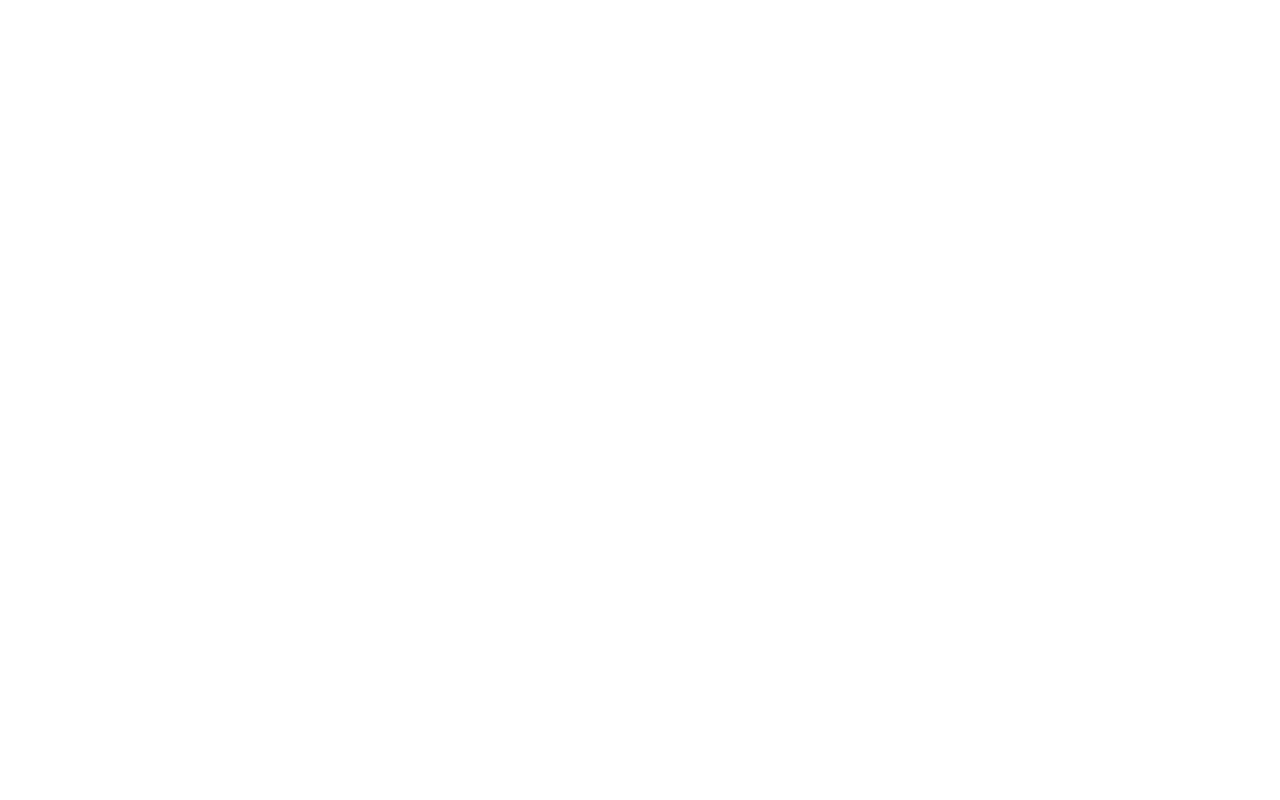
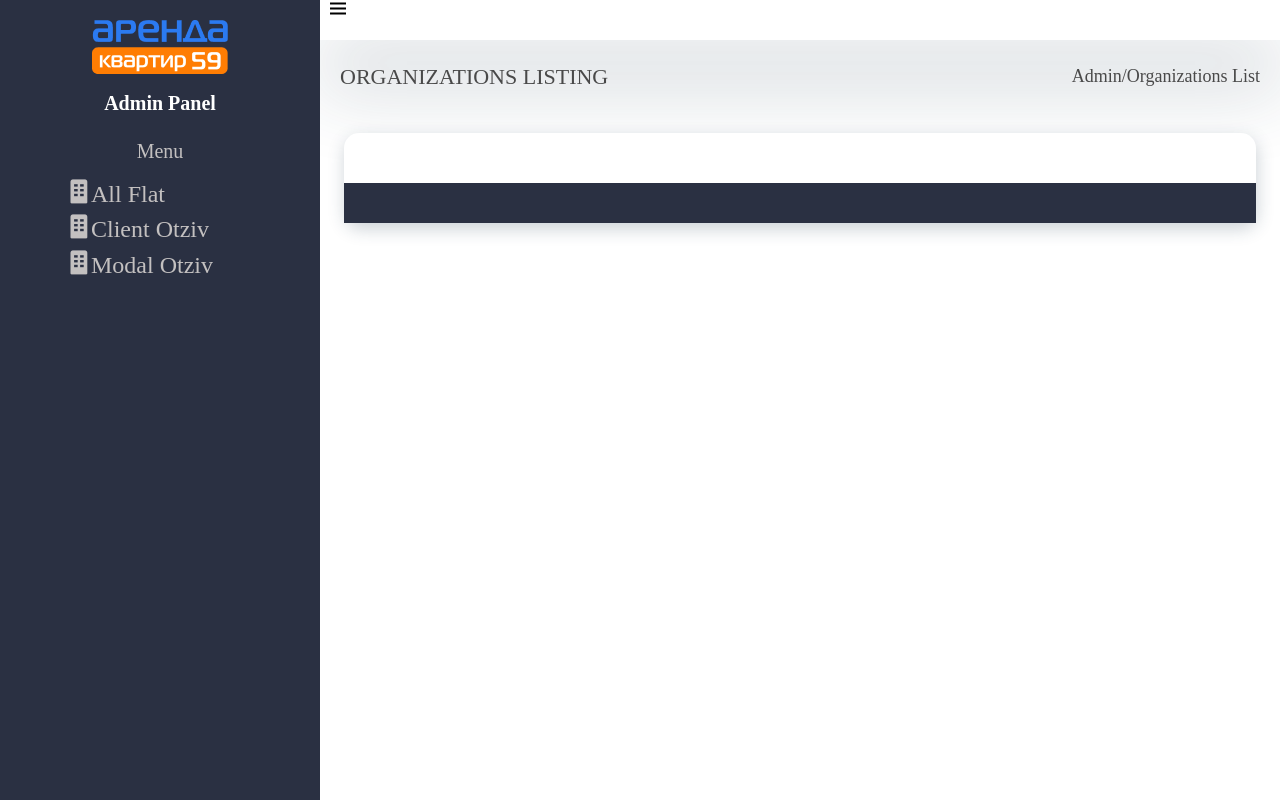
Before and after one commit to diyorbeek04/---59, a plain HTML site: page FrontEnd/client-otziv.html in a window 1280 px wide. Drawn offline with nearby package versions, Linux system fonts and the light colour scheme.

Commit message:
otziv page static code

```diff
--- a/FrontEnd/client-otziv.html
+++ b/FrontEnd/client-otziv.html
@@ -1,12 +1,66 @@
 <!DOCTYPE html>
 <html lang="en">
+
 <head>
     <meta charset="UTF-8">
     <meta name="viewport" content="width=device-width, initial-scale=1.0">
+    <link href='https://unpkg.com/boxicons@2.1.4/css/boxicons.min.css' rel='stylesheet'>
     <link rel="stylesheet" href="./css/main.css">
     <title>аренда квартир 59</title>
 </head>
+
 <body>
+    <div class="admin">
+        <div class="left">
+            <img src="./assets/images/logo.png" alt="logo">
+            <h3>
+                Admin Panel
+            </h3>
+            <p>
+                Menu
+            </p>
+            <ul>
+                <li>
+                    <a href="./admin.html"><i class='bx bxs-building'></i>All Flat</a>
+                </li>
+                <li>
+                    <a href="./client-otziv.html"><i class='bx bxs-building'></i>Client Otziv</a>
+                </li>
+                <li>
+                    <a href="./modal-otziv.html"><i class='bx bxs-building'></i>Modal Otziv</a>
+                </li>
+            </ul>
+        </div>
+        <div class="right">
+            <div class="header">
+                <div class="header__fixed">
+                    <i class='bx bx-menu'></i>
+                </div>
+            </div>
+            <div class="card">
+                <div class="top">
+                    <h2>ORGANIZATIONS LISTING</h2>
+                    <p>Admin/Organizations List</p>
+                </div>
+                <div class="box">
+                    <div class="box__top">
+
+                    </div>
+                    <div class="title">
+
+                    </div>
+                    <div id="menu" class="menu">
+
+                    </div>
+                </div>
+            </div>
+        </div>
+    </div>
+
+
+
+    <script src="https://unpkg.com/boxicons@2.1.4/dist/boxicons.js"></script>
 
 </body>
+
 </html>
--- a/FrontEnd/scss/blocks/admin/_admin.scss
+++ b/FrontEnd/scss/blocks/admin/_admin.scss
@@ -137,7 +137,7 @@
                 align-items: center;
                 padding: 10px 20px;
                 width: 100%;
-                height: 50;
+                height: 50px;
                 // background-color: #007bff;
 
                 h2 {
```
Also changed, not shown: FrontEnd/admin.html (+3 -3 lines), FrontEnd/modal-otziv.html (+54 -0 lines), local-back-end/flat.json (+8 -8 lines), FrontEnd/css/main.css, 1 other file.
